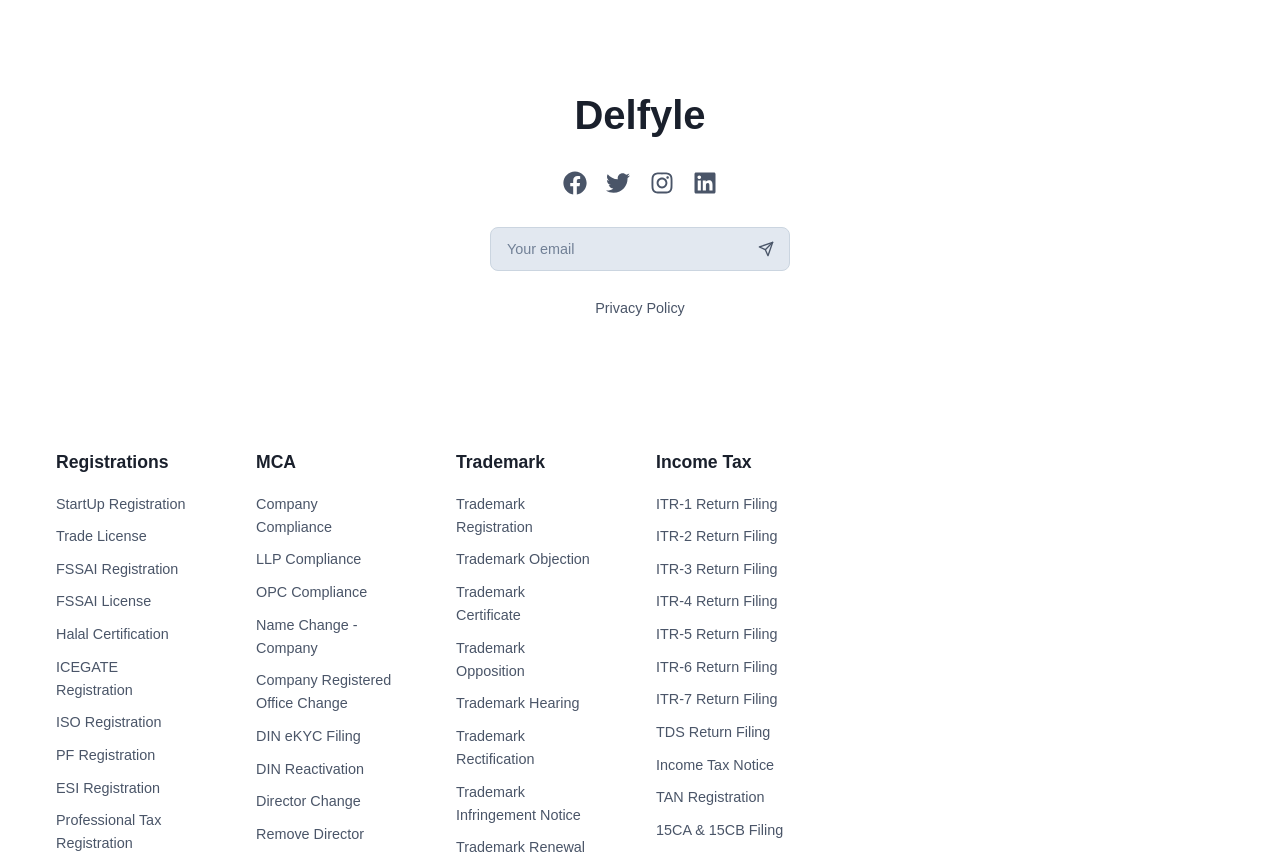
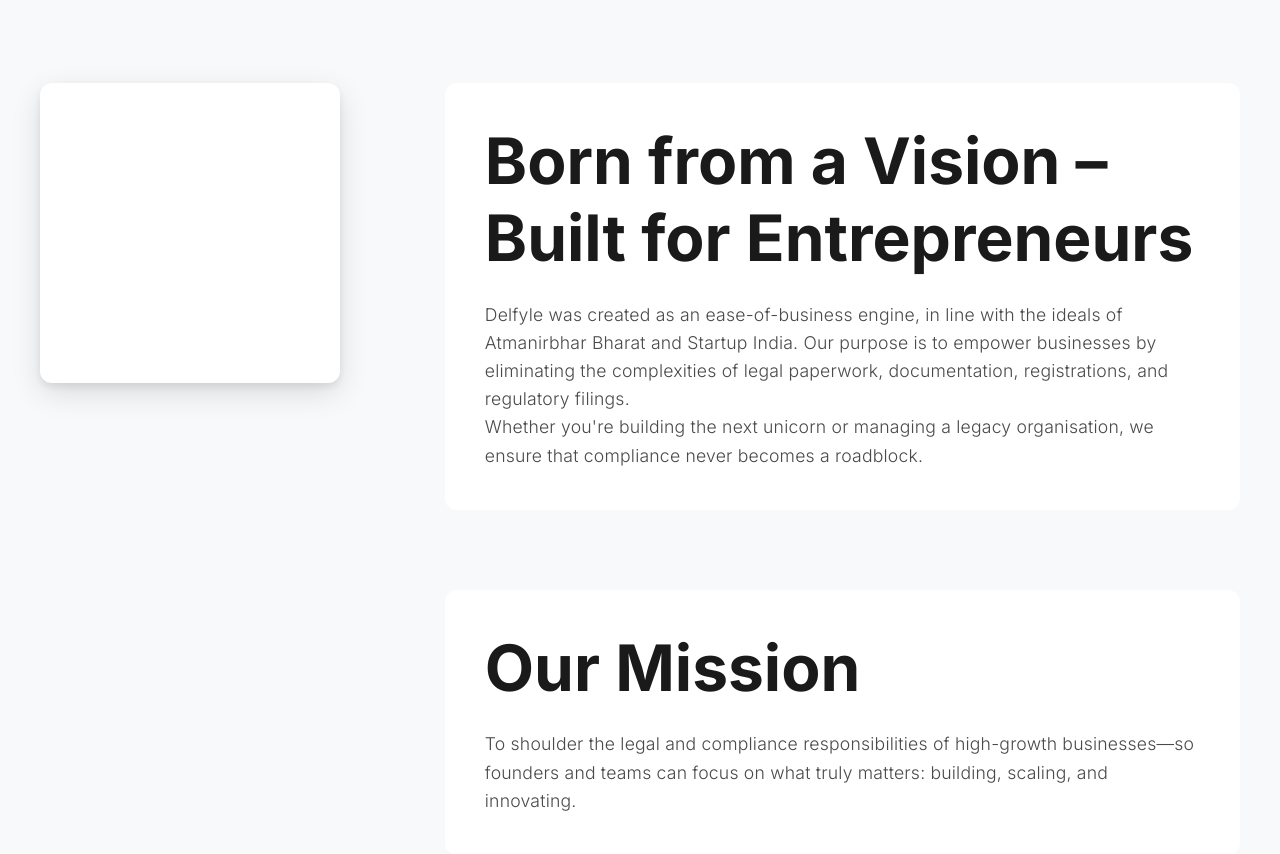
Before and after one commit to draftworks-repos/delfyle-main, a Next.js app: page /about in a window 1280 px wide. Shown: the part 1640-2494 px from the top of the page. Built offline with nearby package versions, Linux system fonts and the light colour scheme.

Commit message:
mission vission little change

```diff
--- /dev/null
+++ b/src/app/Components/VisionMission/VisionMission.module.css
@@ -0,0 +1,94 @@
+.visionMissionSection {
+  min-height: 100vh;
+  width: 100%;
+  background-color: #f8f9fa;
+  position: relative;
+  overflow: hidden;
+  padding: 6rem 2rem;
+}
+
+.contentContainer {
+  max-width: 1200px;
+  margin: 0 auto;
+  display: flex;
+  gap: 4rem;
+  position: relative;
+  z-index: 1;
+}
+
+.leftColumn {
+  flex: 0.3;
+  display: flex;
+  flex-direction: column;
+  justify-content: center;
+  position: relative;
+}
+
+.rightColumn {
+  flex: 0.7;
+  display: flex;
+  flex-direction: column;
+  gap: 5rem;
+  justify-content: center;
+}
+
+.blankCard {
+  position: absolute;
+  background: white;
+  padding: 2.5rem;
+  border-radius: 12px;
+  box-shadow: 0 10px 30px rgba(0, 0, 0, 0.12), 0 4px 8px rgba(0, 0, 0, 0.08);
+  transition: transform 0.3s ease;
+  height: 300px;
+  width: 300px;
+  top: 0;
+}
+
+.blankCard:hover {
+  transform: translateY(-5px);
+}
+
+.textContentContainer {
+  background: white;
+  padding: 2.5rem;
+  border-radius: 12px;
+  transition: transform 0.3s ease;
+}
+
+.textContentContainer:hover {
+  transform: translateY(-5px);
+}
+
+.mainHeading {
+  font-size: 4rem;
+  font-weight: 700;
+  color: #1a1a1a;
+  margin-bottom: 1.5rem;
+  line-height: 1.2;
+}
+
+.subHeading {
+  font-size: 1.1rem;
+  color: #4a4a4a;
+  line-height: 1.6;
+}
+
+@media (max-width: 768px) {
+  .contentContainer {
+    flex-direction: column;
+    gap: 2rem;
+  }
+
+  .leftColumn,
+  .rightColumn {
+    flex: 1;
+  }
+
+  .mainHeading {
+    font-size: 2rem;
+  }
+
+  .subHeading {
+    font-size: 1rem;
+  }
+}
--- /dev/null
+++ b/src/app/Components/VisionMission/VisionMission.tsx
@@ -0,0 +1,76 @@
+"use client";
+
+import React, { useEffect, useRef } from "react";
+import styles from "./VisionMission.module.css";
+import gsap from "gsap";
+import { ScrollTrigger } from "gsap/ScrollTrigger";
+
+gsap.registerPlugin(ScrollTrigger);
+
+const VisionMission: React.FC = () => {
+  const sectionRef = useRef<HTMLElement>(null);
+  const leftColumnRef = useRef<HTMLDivElement>(null);
+  const rightColumnRef = useRef<HTMLDivElement>(null);
+  const blankCardRef = useRef<HTMLDivElement>(null);
+  const thirdContainerRef = useRef<HTMLDivElement>(null);
+
+  useEffect(() => {
+    const section = sectionRef.current;
+    const leftColumn = leftColumnRef.current;
+    const rightColumn = rightColumnRef.current;
+    const blankCard = blankCardRef.current;
+    const thirdContainer = thirdContainerRef.current;
+
+    if (section && leftColumn && rightColumn && blankCard && thirdContainer) {
+      ScrollTrigger.create({
+        trigger: blankCard,
+        start: "center center",
+        end: () => {
+          // Get the position of the third container
+          const thirdContainerRect = thirdContainer.getBoundingClientRect();
+          const viewportHeight = window.innerHeight;
+          // Stop pinning when the third container is about to end
+          // Adding a buffer of 100px to ensure it stops before footer
+          return `+=${thirdContainerRect.bottom - viewportHeight/2 - 100}`;
+        },
+        pin: blankCard,
+        pinSpacing: false
+      });
+    }
+  }, []);
+
+  return (
+    <section ref={sectionRef} className={styles.visionMissionSection}>
+      <div className={styles.contentContainer}>
+        <div ref={leftColumnRef} className={styles.leftColumn}>
+          <div ref={blankCardRef} className={styles.blankCard} />
+        </div>
+        <div ref={rightColumnRef} className={styles.rightColumn}>
+          <div className={styles.textContentContainer}>
+            <h2 className={styles.mainHeading}>Born from a Vision – Built for Entrepreneurs</h2>
+            <p className={styles.subHeading}>
+              Delfyle was created as an ease-of-business engine, in line with the ideals of Atmanirbhar Bharat and Startup India. Our purpose is to empower businesses by eliminating the complexities of legal paperwork, documentation, registrations, and regulatory filings.
+            </p>
+            <p className={styles.subHeading}>
+              Whether you're building the next unicorn or managing a legacy organisation, we ensure that compliance never becomes a roadblock.
+            </p>
+          </div>
+          <div className={styles.textContentContainer}>
+            <h2 className={styles.mainHeading}>Our Mission</h2>
+            <p className={styles.subHeading}>
+              To shoulder the legal and compliance responsibilities of high-growth businesses—so founders and teams can focus on what truly matters: building, scaling, and innovating.
+            </p>
+          </div>
+          <div ref={thirdContainerRef} className={styles.textContentContainer}>
+            <h2 className={styles.mainHeading}>Our Vision</h2>
+            <p className={styles.subHeading}>
+              To create an entrepreneurial India where legal and compliance bottlenecks are a thing of the past, and where "business hassles" is no longer part of the entrepreneurial dictionary.
+            </p>
+          </div>
+        </div>
+      </div>
+    </section>
+  );
+};
+
+export default VisionMission;
```
